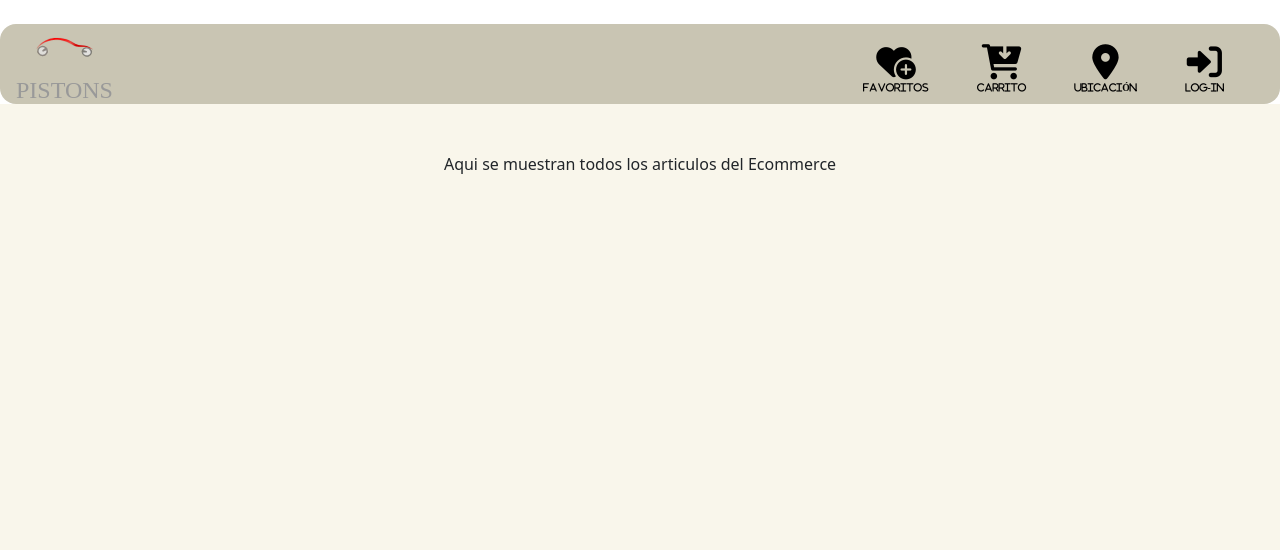
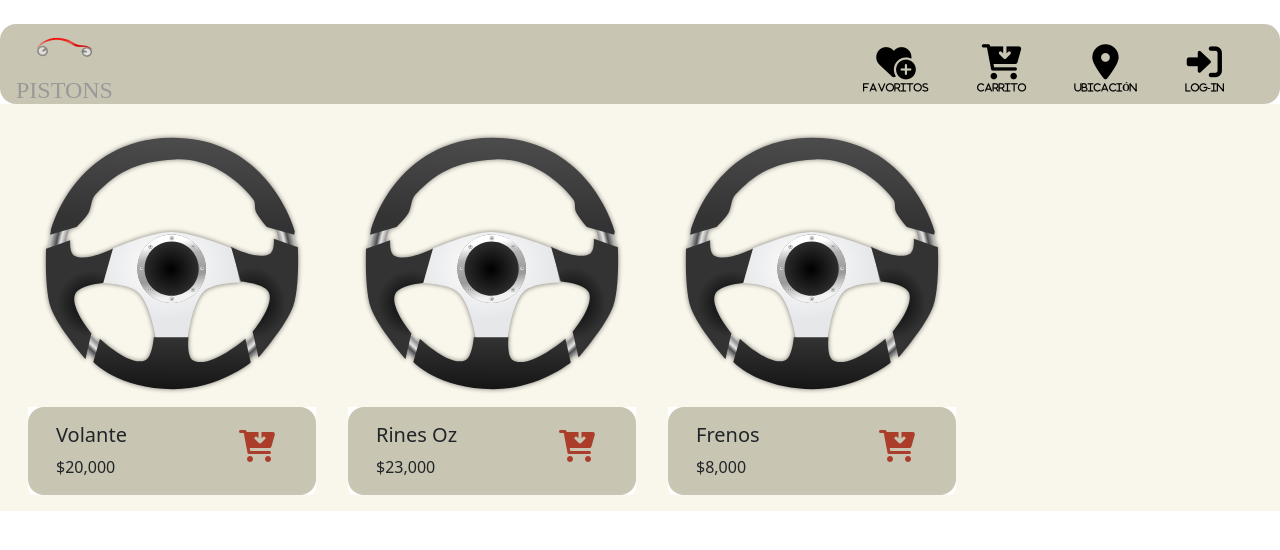
Before and after one commit to Darkmaster1814/Rines-VictorVelasco, a React (Create React App) app: page / in a window 1280 px wide. Shown: the top 550 px of the page. Built offline with nearby package versions, Linux system fonts and the light colour scheme.

Commit message:
Correcciones de primera entrega

```diff
--- a/src/App.jsx
+++ b/src/App.jsx
@@ -5,11 +5,25 @@ import './CSS/App.css';
 /* Importaión de componentes */
 import Navbar from './Componentes/Nav/Navbar';
 import Container from './Componentes/Container/ItemListContainer';
+import Item from './Componentes/Container/Item';
+import { useState } from 'react';
 function App() {
+  const [productos, setProductos] = useState([
+    { nombre: "Volante", precio: "$20,000" },
+    { nombre: "Rines Oz", precio: "$23,000" },
+    { nombre: "Frenos", precio: "$8,000" },
+  ])
+  const renderCards=()=>{
+    const cardProducto=productos.map((item) =>{
+    return (<Item nombre={item.nombre} precio={item.precio} />)
+  })
+  console.log(cardProducto)
+    return cardProducto;
+  }
   return (
     <>
-    <Navbar/>
-    <Container/>
+      <Navbar />
+      <Container>{renderCards()}</Container>
     </>
   );
 }
--- a/src/CSS/App.css
+++ b/src/CSS/App.css
@@ -38,6 +38,10 @@
     font-size: 2.2rem;
     color: #000000;
 }
+/* Estilo del boton de carrito en el card item */
+.bg-cart-item{
+    color: #AB3E2A;
+}
 /* Scroll personalizado */
 ::-webkit-scrollbar-track {
     box-shadow: inset 0 0 5px rbga(0, 0, 0, 0.3);
@@ -57,8 +61,10 @@
 /* Container de productos */
 .bg-container{
     background-color: #f9f6EB;
-    width: auto;
-    height: 800px;
+}
+/* card style */
+.card{
+    border: none;
 }
 /* Media query para el ajuste de los elementos */
 @media only screen and (min-width: 0px) and (max-width: 575px) {
--- /dev/null
+++ b/src/Componentes/Container/Item.jsx
@@ -0,0 +1,32 @@
+/* Importacion de imagenes */
+import imagenProducto from "../../Imagenes/volante.svg";
+const Item = (props) => {
+    return (
+        <div className="d-inline-flex p-3">
+        <div className="card " style={{ width: "18rem" }}>
+            <img
+                className="card-img-top bg-container"
+                src={imagenProducto}
+                alt="Card image cap"
+            />
+            <div className="card-body bg-nav rounded-4">
+                <div className="container">
+                    <div className="row">
+                        <div className="col-9">
+                            <h5 className="card-title">{props.nombre}</h5>
+                            <p className="card-text">{props.precio}</p>
+                        </div>
+                        <div className="col-3">
+                            <a className="bg-cart-item btn d-flex justify-content-end">
+                                <i className="fa-solid fa-cart-arrow-down fs-2"></i>
+                            </a>
+                        </div>
+                    </div>
+                </div>
+            </div>
+        </div>
+        </div>
+    );
+};
+
+export default Item;
--- a/src/Componentes/Container/ItemListContainer.jsx
+++ b/src/Componentes/Container/ItemListContainer.jsx
@@ -1,16 +1,10 @@
 /*======================Item de conenedor para productos=================================================*/
 import React from 'react';
-const Container=()=>{
-    return(
-        <>
-        <div className='container-fluid bg-container'>
-            <div className='row'>
-                <div className='col-md-12'>
-                    <p className='text-center mt-5'>Aqui se muestran todos los articulos del Ecommerce</p>
-                </div>
-            </div>
+const Container = (props) => {
+    return (
+        <div className="container-fluid bg-container">
+            {props.children}
         </div>
-        </>
     );
 }
 
--- a/src/Componentes/Nav/CartWidget.jsx
+++ b/src/Componentes/Nav/CartWidget.jsx
@@ -1,9 +1,14 @@
+import { icon } from "@fortawesome/fontawesome-svg-core";
+import { useState } from "react";
+
 /* Widget del carrito */
-const Cart=({nombre, evento})=>{
+const Cart=({nombre, evento,flag})=>{
+console.log(flag)
     return(
         <>
         <button className="btn-nav mt-4 me-5" onClick={evento}>
-            <i className="nav-i fa-sharp fa-solid fa-cart-arrow-down text-center"><p className="textHeader">{nombre}</p></i>
+            {flag ? <i className="nav-i fa-sharp fa-solid fa-cart-arrow-down text-center"><p className="textHeader">{nombre}</p></i> : <i className="nav-i fa-sharp fa-solid fa-cart-plus text-center"><p className="textHeader">{nombre}</p></i>}
+
         </button>
         </>
     );
--- /dev/null
+++ b/src/Componentes/Nav/FavWidget.jsx
@@ -0,0 +1,11 @@
+/* Widget del favoritos */
+const Favoritos = ({ nombre, evento }) => {
+    return (
+        <>
+            <button className="btn-nav mt-4 me-5" onClick={evento}>
+                <i className=" nav-i fa-sharp fa-solid fa-heart-circle-plus text-center"><p className="textHeader">{nombre}</p></i>
+            </button>
+        </>
+    );
+}
+export default Favoritos;
--- a/src/Componentes/Nav/Favoritos.jsx
+++ /dev/null
@@ -1,11 +0,0 @@
-/* Widget del favoritos */
-const Favoritos=({nombre, evento})=>{
-    return(
-        <>
-        <button className="btn-nav mt-4 me-5" onClick={evento}>
-        <i className=" nav-i fa-sharp fa-solid fa-heart-circle-plus text-center"><p className="textHeader">{nombre}</p></i>
-        </button>
-        </>
-    );
-}
-export default Favoritos;
--- a/src/Componentes/Nav/Login.jsx
+++ /dev/null
@@ -1,11 +0,0 @@
-/* Widget del Log in */
-const Login=({nombre, evento})=>{
-    return(
-        <>
-        <button className="btn-nav mt-4 me-5" onClick={evento}>
-        <i className="nav-i fa-solid fa-right-to-bracket text-center"><p className="textHeader">{nombre}</p></i>
-        </button>
-        </>
-    );
-}
-export default Login;
--- /dev/null
+++ b/src/Componentes/Nav/LoginWidget.jsx
@@ -0,0 +1,11 @@
+/* Widget del Log in */
+const Login = ({ nombre, evento }) => {
+    return (
+        <>
+            <button className="btn-nav mt-4 me-5" onClick={evento}>
+                <i className="nav-i fa-solid fa-right-to-bracket text-center"><p className="textHeader">{nombre}</p></i>
+            </button>
+        </>
+    );
+}
+export default Login;
--- a/src/Componentes/Nav/Navbar.jsx
+++ b/src/Componentes/Nav/Navbar.jsx
@@ -1,39 +1,42 @@
 /* ===============================COMPONENTE DE BARRA DE NAVEGACIÓN======================== */
-import React from 'react';
+import React, { useState } from 'react';
 /* Importación de imagenes */
 import logo from "../../Imagenes/logo.svg";
 /* Importacion de componentes */
 import Cart from "./CartWidget";
-import Ubicacion from './Ubicacion';
-import Favoritos from './Favoritos';
-import Login from './Login';
+import Ubicacion from './UbiWidget';
+import Favoritos from './FavWidget';
+import Login from './LoginWidget';
 
-const NAV=()=>{
-  let valor=0;//Valor harcodeado de carrito de compras
-    return(
+const NAV = () => {
+  let [flag,setFlag] = useState(true);//variable de estado para el cart widget
+  let agregarCarrito=()=>{
+    setFlag(false);
+  }
+  return (
     <>
       <nav className="navbar navbar-expand-sm bg-nav rounded-4 mt-4 sticky-top">
         <a className="navbar-brand" href="#">
-    <img src={logo} alt="logo" className="logo d-flex  ms-2"/>
+          <img src={logo} alt="logo" className="logo d-flex  ms-2" />
           <h2 className="logo-text justify-content-start ms-3 fs-4">PISTONS</h2>
         </a>
         <div className="d-flex mx-sm-auto me-md-2">
           <ul className="navbar-nav">
             <li className="nav-item active">
-        <Favoritos nombre="FAVORITOS" evento={()=>{alert("Abriste la sección de favoritos")}}/>
+              <Favoritos nombre="FAVORITOS" evento={() => { alert("Abriste la sección de favoritos") }} />
             </li>
             <li className="nav-item">
-        <Cart nombre="CARRITO" evento={()=>{alert(`Abriste el carrito de compras: ${++valor}`)}}/>
+              <Cart nombre="CARRITO" evento={agregarCarrito} flag={flag}/>
             </li>
             <li className="nav-item">
-        <Ubicacion nombre="UBICACIÓN" evento={()=>{alert("Abriste la sección ubicación")}}/>
+              <Ubicacion nombre="UBICACIÓN" evento={() => { alert("Abriste la sección de ubicación") }} />
             </li>
             <li className="nav-item">
-        <Login nombre="LOG-IN" evento={()=>{alert("Abriste la sección de iniciar sesión")}}/>
+              <Login nombre="LOG-IN" evento={() => { alert("Abriste la sección de iniciar sesión") }} />
             </li>
           </ul>
         </div>
       </nav>
-</> );
+    </>);
 }
 export default NAV;
--- /dev/null
+++ b/src/Componentes/Nav/UbiWidget.jsx
@@ -0,0 +1,11 @@
+/* Widget del ubicacion */
+const Ubicacion = ({ nombre, evento }) => {
+    return (
+        <>
+            <button className="btn-nav mt-4 me-5" onClick={evento}>
+                <i className="nav-i fa-solid fa-location-dot text-center"><p className="textHeader">{nombre}</p></i>
+            </button>
+        </>
+    );
+}
+export default Ubicacion;
--- a/src/Componentes/Nav/Ubicacion.jsx
+++ /dev/null
@@ -1,11 +0,0 @@
-/* Widget del ubicacion */
-const Ubicacion=({nombre, evento})=>{
-    return(
-        <>
-        <button className="btn-nav mt-4 me-5" onClick={evento}>
-            <i className="nav-i fa-solid fa-location-dot text-center"><p className="textHeader">{nombre}</p></i>
-        </button>
-        </>
-    );
-}
-export default Ubicacion;
```
Also changed, not shown: src/Imagenes/volante.svg (added). Lines whose indentation alone changed are shown as unchanged.
